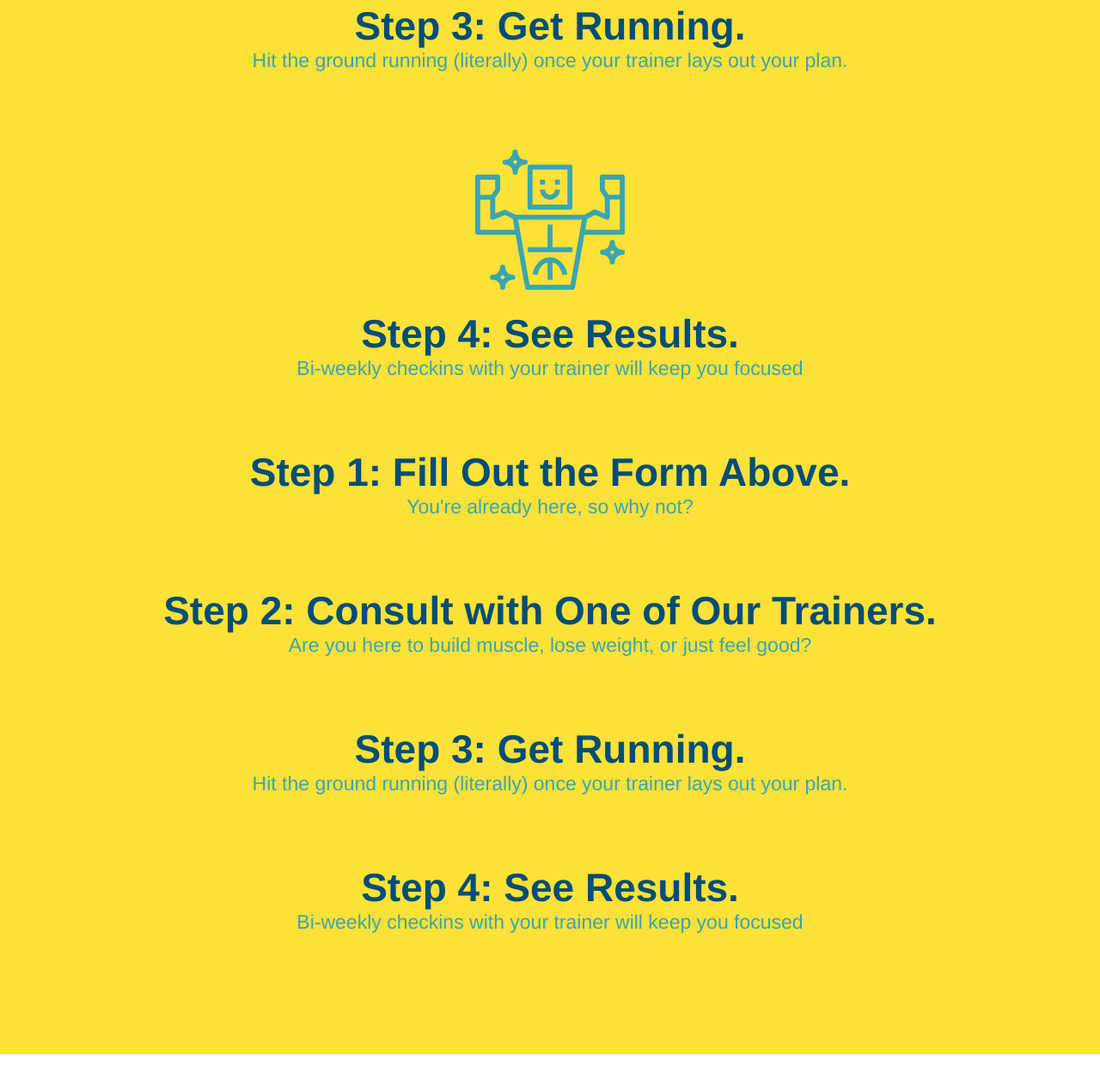
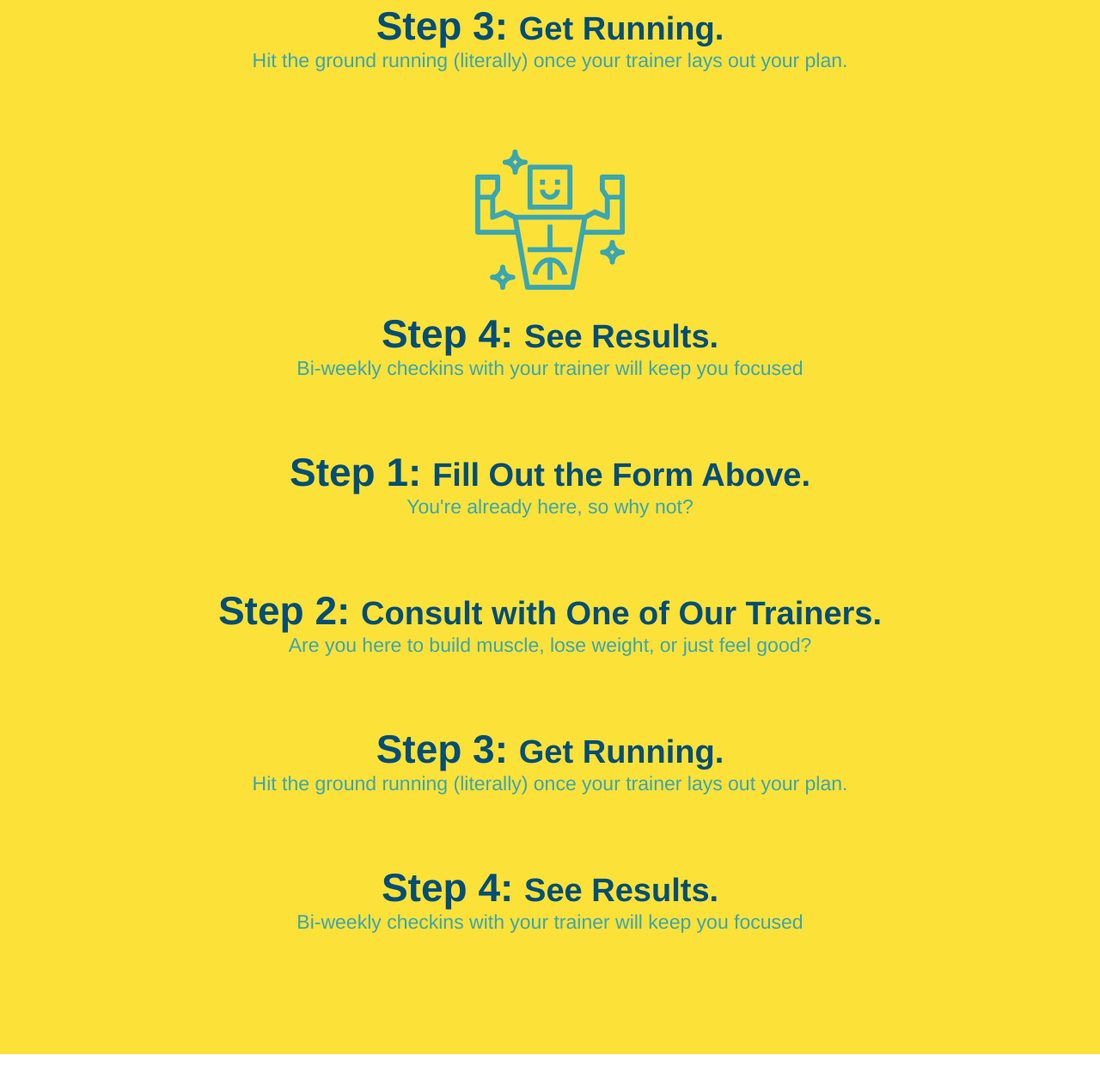
Before and after one commit to cmc496/run-buddy, a plain HTML site: page index.html in a window 1280 px wide. Shown: the part 2148-3404 px from the top of the page at 86% size. Drawn offline with Linux system fonts and the light colour scheme; files whose address does not match are found by name.

Commit message:
style what you do section

```diff
--- a/assets/css/style.css
+++ b/assets/css/style.css
@@ -172,3 +172,7 @@ section {
     color: #39a6b2;
     font-size: 23px;
 }
+
+.steps span {
+    font-size: 38px;
+}
--- a/index.html
+++ b/index.html
@@ -79,44 +79,44 @@
                 <div>
                     <!-- insert this img element -->
                     <img src="./assets/images/step-1.svg" alt="" />
-                    <h3>Step 1: Fill Out the Form Above.</h3>
+                    <h3>Step 1: <span>Fill Out the Form Above.</span></h3>
                     <p>You're already here, so why not?</p>
                   </div>
                   <div>
                     <img src="./assets/images/step-2.svg" alt="" />
-                    <h3>Step 2: Consult with One of Our Trainers.</h3>
+                    <h3>Step 2: <span>Consult with One of Our Trainers.</span></h3>
                     <p>Are you here to build muscle, lose weight, or just feel good?</p>
                   </div>
 
                   <div>
                     <img src="./assets/images/step-3.svg" alt="" />
-                    <h3>Step 3: Get Running.</h3>
+                    <h3>Step 3: <span>Get Running.</span></h3>
                     <p>Hit the ground running (literally) once your trainer lays out your plan.</p>
                   </div>
 
                   <div>
                     <img src="./assets/images/step-4.svg" alt="" />
-                    <h3>Step 4: See Results.</h3>
+                    <h3>Step 4: <span>See Results.</span></h3>
                     <p>Bi-weekly checkins with your trainer will keep you focused</p>
                   </div>
 
                 <div>
-                    <h3>Step 1: Fill Out the Form Above.</h3>
+                    <h3>Step 1: <span>Fill Out the Form Above.</span></h3>
                     <p>You're already here, so why not?</p>
                   </div>
 
                   <div>
-                    <h3>Step 2: Consult with One of Our Trainers.</h3>
+                    <h3>Step 2: <span>Consult with One of Our Trainers.</span></h3>
                     <p>Are you here to build muscle, lose weight, or just feel good?</p>
                   </div>
 
                   <div>
-                    <h3>Step 3: Get Running.</h3>
+                    <h3>Step 3: <span>Get Running.</span></h3>
                     <p>Hit the ground running (literally) once your trainer lays out your plan.</p>
                   </div>
 
                   <div>
-                    <h3>Step 4: See Results.</h3>
+                    <h3>Step 4: <span>See Results.</span></h3>
                     <p>Bi-weekly checkins with your trainer will keep you focused</p>
                 </div>
             </section>
```
